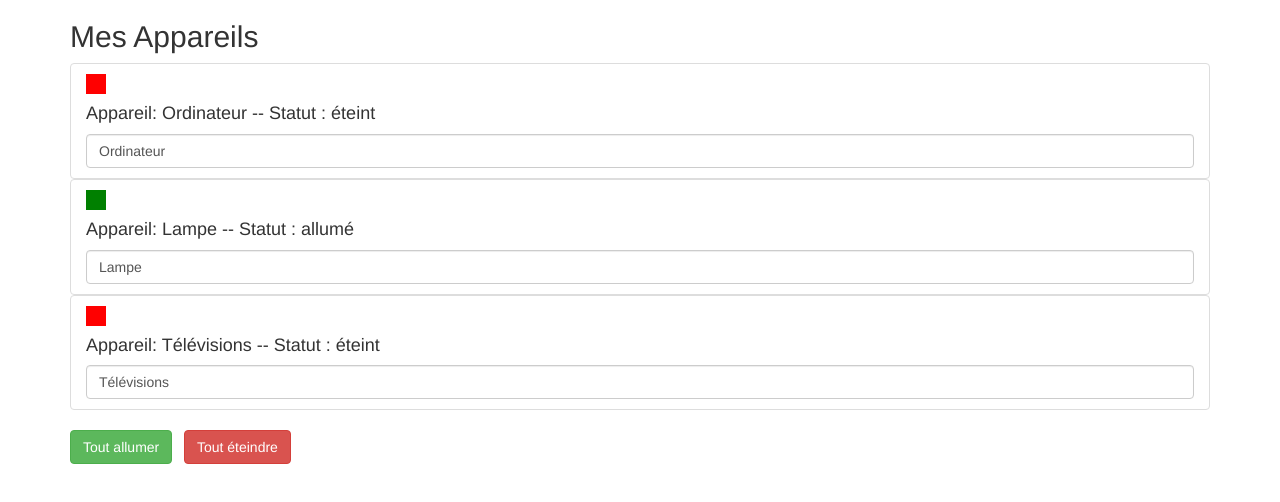
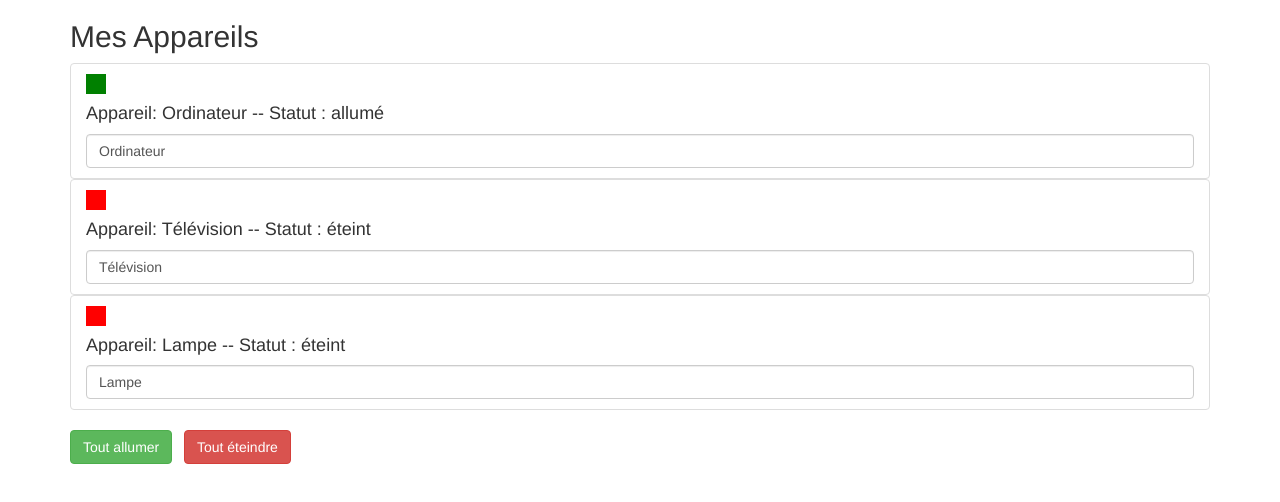
Before and after one commit to AtlasGrnt/MyAngular, an Angular app: page / in a window 1280 px wide. Shown: the top 502 px of the page. Built offline with nearby package versions, Linux system fonts and the light colour scheme.

Commit message:
FEAT adding an appareils array to contain devices name and status

```diff
--- a/src/app/app.component.html
+++ b/src/app/app.component.html
@@ -3,9 +3,7 @@
     <div class="col-xs-12">
       <h2>Mes Appareils</h2>
       <ul class="list-group">
-        <app-appareil [appareilName]="appareilOne" [appareilStatus]="'éteint'"></app-appareil>
-        <app-appareil [appareilName]="appareilTwo" [appareilStatus] = "'allumé'"></app-appareil>
-        <app-appareil [appareilName]="appareilThree" [appareilStatus] = "'éteint'"></app-appareil>
+        <app-appareil *ngFor="let appareil of appareils" [appareilName]="appareil.name" [appareilStatus]="appareil.status"></app-appareil>
       </ul>
       <button class="btn btn-success" [disabled]="!isAuth" (click)="onAllumer()">Tout allumer</button>
       &nbsp;
--- a/src/app/app.component.ts
+++ b/src/app/app.component.ts
@@ -7,9 +7,20 @@
 })
 export class AppComponent {
   isAuth = false;
-  appareilOne = 'Ordinateur';
-  appareilTwo = 'Lampe';
-  appareilThree = 'Télévisions';
+  appareils = [
+    {
+      name: 'Ordinateur',
+      status: 'allumé'
+    },
+    {
+      name: 'Télévision',
+      status: 'éteint'
+    },
+    {
+      name: 'Lampe',
+      status: 'éteint'
+    }
+  ];
   constructor(){
     setTimeout(
       () => {
```
